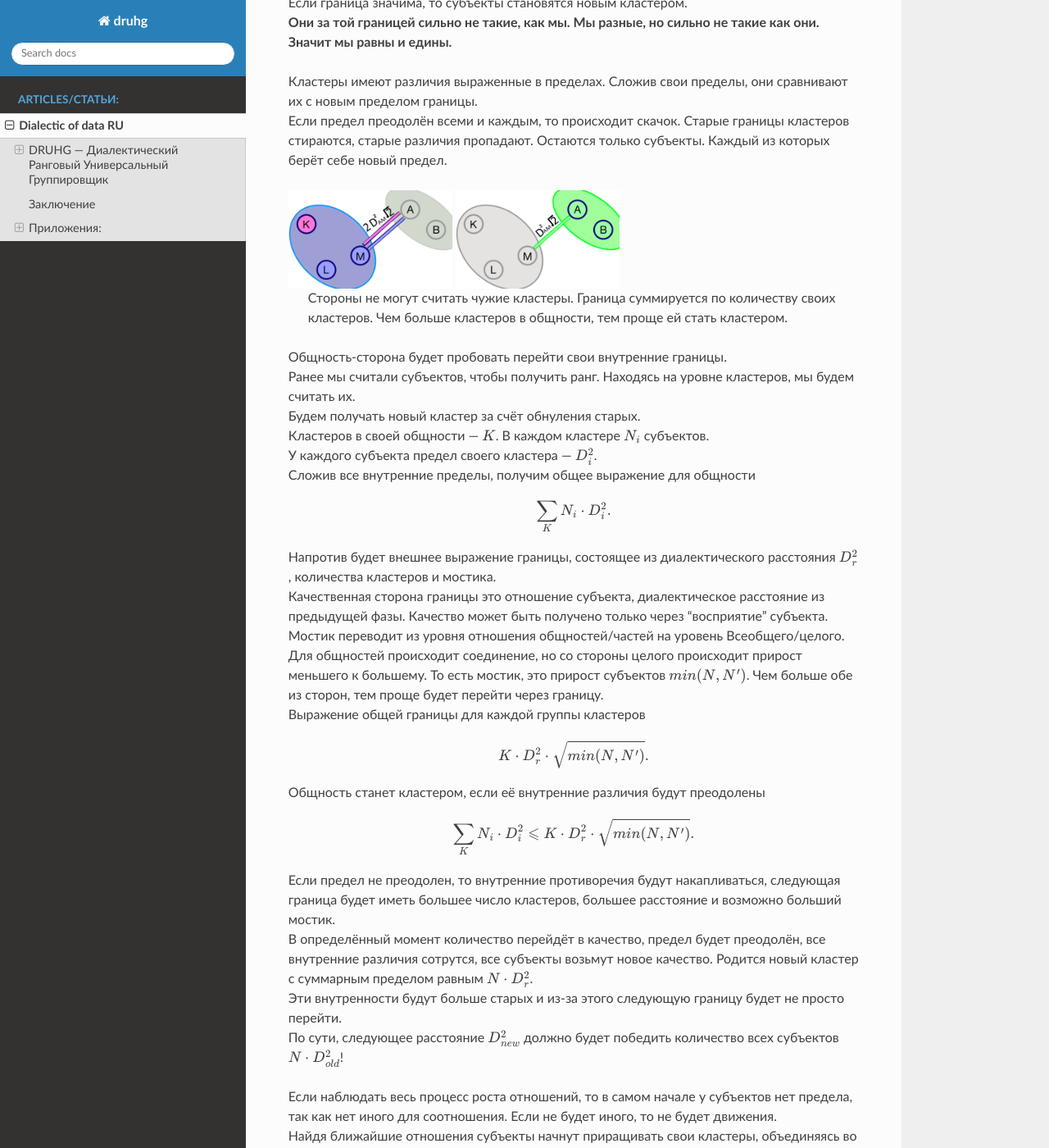
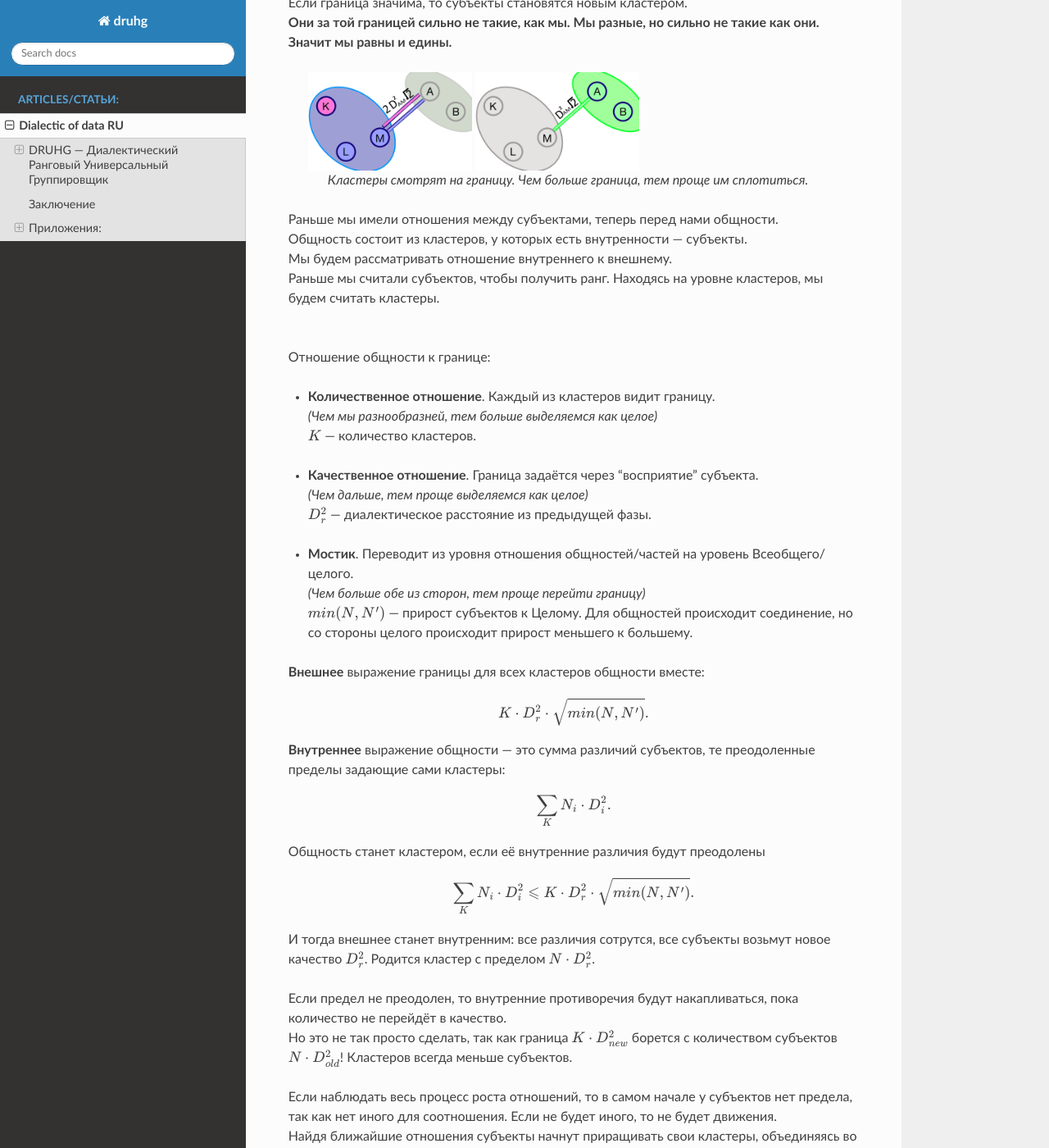
Before and after one commit to artamono/druhg, a Sphinx documentation site: the page built from docs/source/dialectic_of_data.rst, in a window 1280 px wide and 1400 px high, scrolled down 8662 px. Shown: the whole window at 82% size. Built offline with Sphinx 7.4.7 and the Read the Docs theme 2.0.0, drawn with Linux system fonts in a browser that asks for light colours.

Commit message:
Update dialectic_of_data.rst
reworked limit&border block

```diff
--- a/docs/source/dialectic_of_data.rst
+++ b/docs/source/dialectic_of_data.rst
@@ -303,9 +303,7 @@ DRUHG — Диалектический Ранговый Универсальны
 | Кластеры "знают" о себе по одну сторону границы, но не знают о кластерах по другую сторону.
 | Если граница значима, то субъекты становятся новым кластером.
 | **Они за той границей сильно не такие, как мы. Мы разные, но сильно не такие как они. Значит мы равны и едины.**
-|
-| Кластеры имеют различия выраженные в пределах. Сложив свои пределы, они сравнивают их с новым пределом границы.
-| Если предел преодолён всеми и каждым, то происходит скачок. Старые границы кластеров стираются, старые различия пропадают. Остаются только субъекты. Каждый из которых берёт себе новый предел.
+
 
 .. |LeftAma| image:: ./pics/first/LeftAmal.png
    :alt: LeftAmal
@@ -316,24 +314,33 @@ DRUHG — Диалектический Ранговый Универсальны
    :width: 200px
 
 |     |LeftAma| |RightAma|
-|      Стороны не могут считать чужие кластеры. Граница суммируется по количеству своих кластеров. Чем больше кластеров в общности, тем проще ей стать кластером.
+|      *Кластеры смотрят на границу. Чем больше граница, тем проще им сплотиться.*
+|
+| Раньше мы имели отношения между субъектами, теперь перед нами общности.
+| Общность состоит из кластеров, у которых есть внутренности — субъекты.
+| Мы будем рассматривать отношение внутреннего к внешнему.
+| Раньше мы считали субъектов, чтобы получить ранг. Находясь на уровне кластеров, мы будем считать кластеры.
+|
 
+Отношение общности к границе:
 
-| Общность-сторона будет пробовать перейти свои внутренние границы.
-| Ранее мы считали субъектов, чтобы получить ранг. Находясь на уровне кластеров, мы будем считать их.
-| Будем получать новый кластер за счёт обнуления старых.
-| Кластеров в своей общности — :math:`K`. В каждом кластере :math:`N_{i}` субъектов.
-| У каждого субъекта предел своего кластера — :math:`D^2_{i}`.
-| Сложив все внутренние пределы, получим общее выражение для общности :raw-math:`$$ \sum_{K} N_{i} · D^2_{i}. $$`
-| Напротив будет внешнее выражение границы, состоящее из диалектического расстояния :math:`D^2_{r}`, количества кластеров и мостика.
-| Качественная сторона границы это отношение субъекта, диалектическое расстояние из предыдущей фазы. Качество может быть получено только через "восприятие" субъекта.
-| Мостик переводит из уровня отношения общностей/частей на уровень Всеобщего/целого. Для общностей происходит соединение, но со стороны целого происходит прирост меньшего к большему. То есть мостик, это прирост субъектов :math:`min(N, N')`. Чем больше обе из сторон, тем проще будет перейти через границу.
-| Выражение общей границы для каждой группы кластеров :raw-math:`$$ K · D^2_r · \sqrt{min(N, N')}. $$`
+* | **Количественное отношение**. Каждый из кластеров видит границу.
+  | *(Чем мы разнообразней, тем больше выделяемся как целое)*
+  | :math:`K` — количество кластеров.
+* | **Качественное отношение**. Граница задаётся через "восприятие" субъекта.
+  | *(Чем дальше, тем проще выделяемся как целое)*
+  | :math:`D^2_{r}` — диалектическое расстояние из предыдущей фазы.
+* | **Мостик**. Переводит из уровня отношения общностей/частей на уровень Всеобщего/целого.
+  | *(Чем больше обе из сторон, тем проще перейти границу)*
+  | :math:`min(N, N')` — прирост субъектов к Целому. Для общностей происходит соединение, но со стороны целого происходит прирост меньшего к большему.
+
+| **Внешнее** выражение границы для всех кластеров общности вместе: :raw-math:`$$ K · D^2_r · \sqrt{min(N, N')}. $$`
+| **Внутреннее** выражение общности — это сумма различий субъектов, те преодоленные пределы задающие сами кластеры: :raw-math:`$$ \sum_{K} N_{i} · D^2_{i}. $$`
 | Общность станет кластером, если её внутренние различия будут преодолены :raw-math:`$$\sum_{K} N_{i} · D^2_{i} \leqslant K · D^2_r · \sqrt{min(N, N')}.$$`
-| Если предел не преодолен, то внутренние противоречия будут накапливаться, следующая граница будет иметь большее число кластеров, большее расстояние и возможно больший мостик.
-| В определённый момент количество перейдёт в качество, предел будет преодолён, все внутренние различия сотрутся, все субъекты возьмут новое качество. Родится новый кластер с суммарным пределом равным :math:`N · D^2_r`.
-| Эти внутренности будут больше старых и из-за этого следующую границу будет не просто перейти.
-| По сути, следующее расстояние :math:`D^2_{new}` должно будет победить количество всех субъектов :math:`N · D^2_{old}`!
+| И тогда внешнее станет внутренним: все различия сотрутся, все субъекты возьмут новое качество :math:`D^2_r`. Родится кластер с пределом :math:`N · D^2_r`.
+|
+| Если предел не преодолен, то внутренние противоречия будут накапливаться, пока количество не перейдёт в качество.
+| Но это не так просто сделать, так как граница :math:`K · D^2_{new}` борется с количеством субъектов :math:`N · D^2_{old}`! Кластеров всегда меньше субъектов.
 |
 | Если наблюдать весь процесс роста отношений, то в самом начале у субъектов нет предела, так как нет иного для соотношения. Если не будет иного, то не будет движения.
 | Найдя ближайшие отношения субъекты начнут приращивать свои кластеры, объединяясь во всё большие группы, пока не останутся две стороны-общности, которые никогда не станут единым кластером.
```
